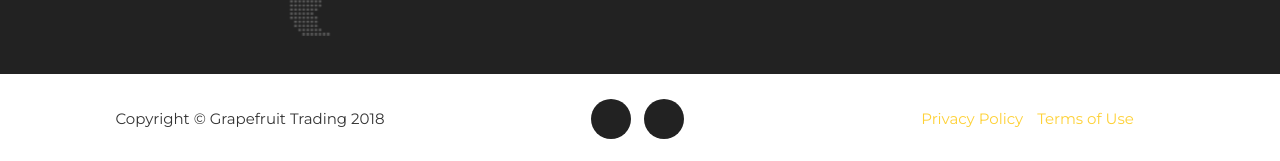
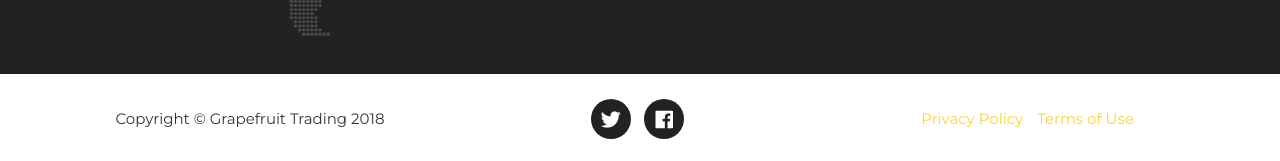
Before and after one commit to jlu4170/gfruit, a Jekyll site: the page built from index.html, in a window 1280 px wide and 900 px high, scrolled down 2559 px. Shown: the part 736-897 px from the top of the window. Built offline with Jekyll 4.4.1, drawn with Linux system fonts in a browser that asks for light colours; nearby versions of some CDN libraries; some web fonts are replaced.

Commit message:
fab to get twitter and fb fonts to work

```diff
--- a/_includes/footer.html
+++ b/_includes/footer.html
@@ -7,7 +7,7 @@
                 <div class="col-md-4">
                     <ul class="list-inline social-buttons">
                         {% for network in site.social %}
-                        <li><a href="{{ network.url }}"><i class="fa fa-{{ network.title }}"></i></a>
+                        <li><a href="{{ network.url }}"><i class="fab fa-{{ network.title }}"></i></a>
                         </li>
                         {% endfor %}
                     </ul>
```
